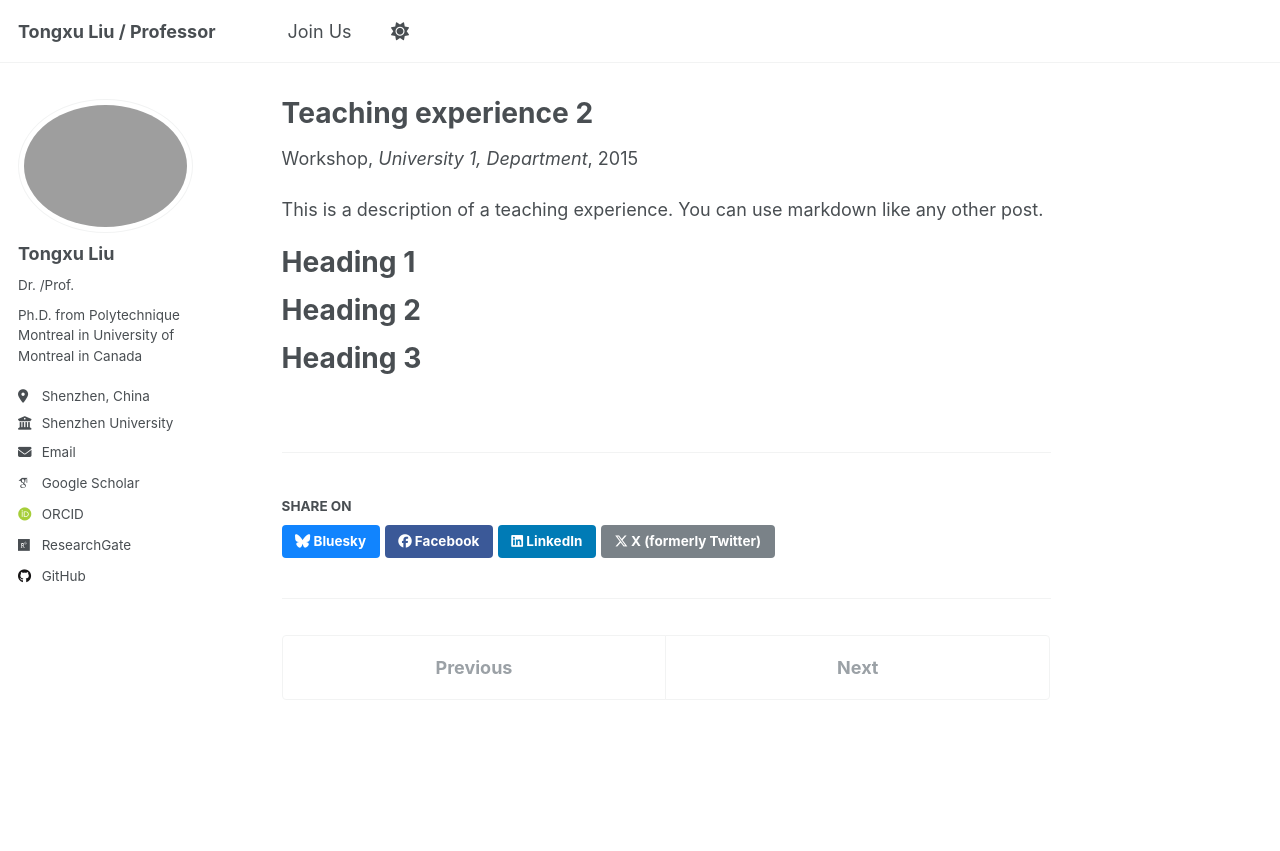
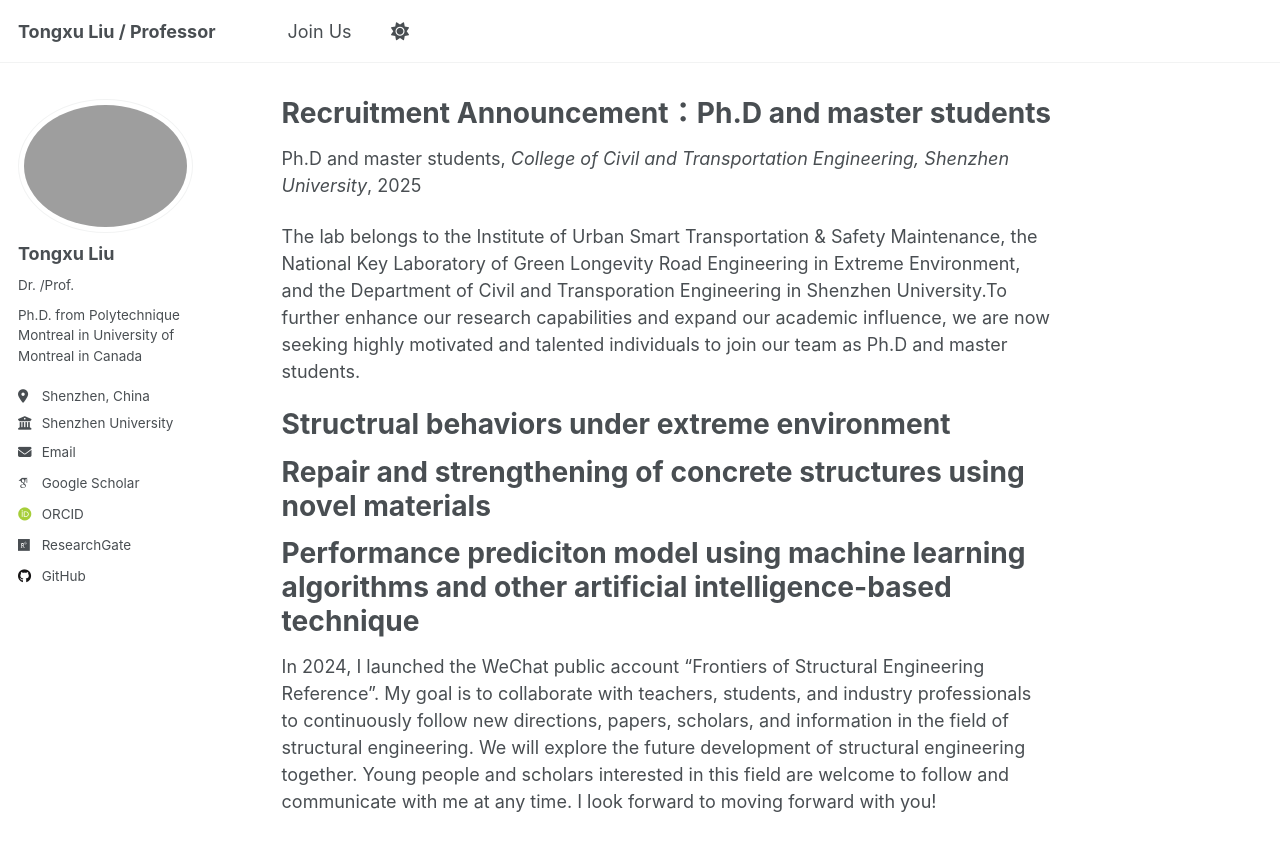
Before and after one commit to MontrealCat/montrealcat.github.io, a Jekyll site: the page built from _teaching/2015-spring-teaching-2.md, in a window 1280 px wide and 900 px high. Shown: the top 851 px of the window. Built offline with Jekyll 4.4.1, drawn with Linux system fonts in a browser that asks for light colours; some web fonts are replaced.

Commit message:
Update 2015-spring-teaching-2.md

```diff
--- a/_teaching/2015-spring-teaching-2.md
+++ b/_teaching/2015-spring-teaching-2.md
@@ -1,20 +1,22 @@
 ---
-title: "Teaching experience 2"
+title: "Recruitment Announcement：Ph.D and master students"
 collection: teaching
-type: "Workshop"
+type: "Ph.D and master students"
 permalink: /teaching/2015-spring-teaching-1
-venue: "University 1, Department"
-date: 2015-01-01
-location: "City, Country"
+venue: "College of Civil and Transportation Engineering, Shenzhen University"
+date: 2025-06-17
+location: "Shenzhen, China"
 ---
 
-This is a description of a teaching experience. You can use markdown like any other post.
+The lab belongs to the Institute of Urban Smart Transportation & Safety Maintenance, the National Key Laboratory of Green Longevity Road Engineering in Extreme Environment, and the Department of Civil and Transporation Engineering in Shenzhen University.To further enhance our research capabilities and expand our academic influence, we are now seeking highly motivated and talented individuals to join our team as Ph.D and master students.
 
-Heading 1
+Structrual behaviors under extreme environment
 ======
 
-Heading 2
+Repair and strengthening of concrete structures using novel materials
 ======
 
-Heading 3
+Performance prediciton model using machine learning algorithms and other artificial intelligence-based technique
 ======
+
+In 2024, I launched the WeChat public account "Frontiers of Structural Engineering Reference". My goal is to collaborate with teachers, students, and industry professionals to continuously follow new directions, papers, scholars, and information in the field of structural engineering. We will explore the future development of structural engineering together. Young people and scholars interested in this field are welcome to follow and communicate with me at any time. I look forward to moving forward with you!
```
